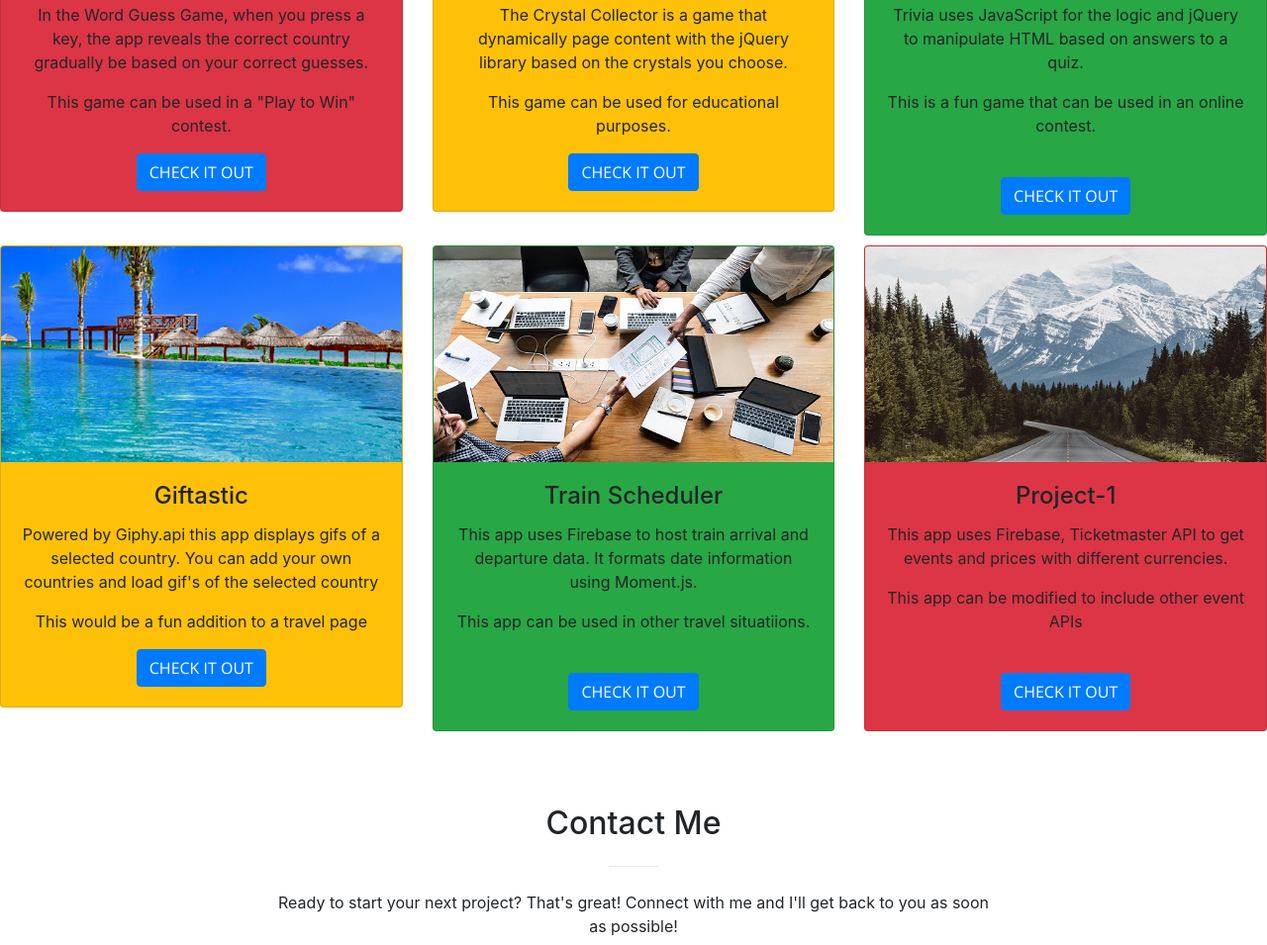
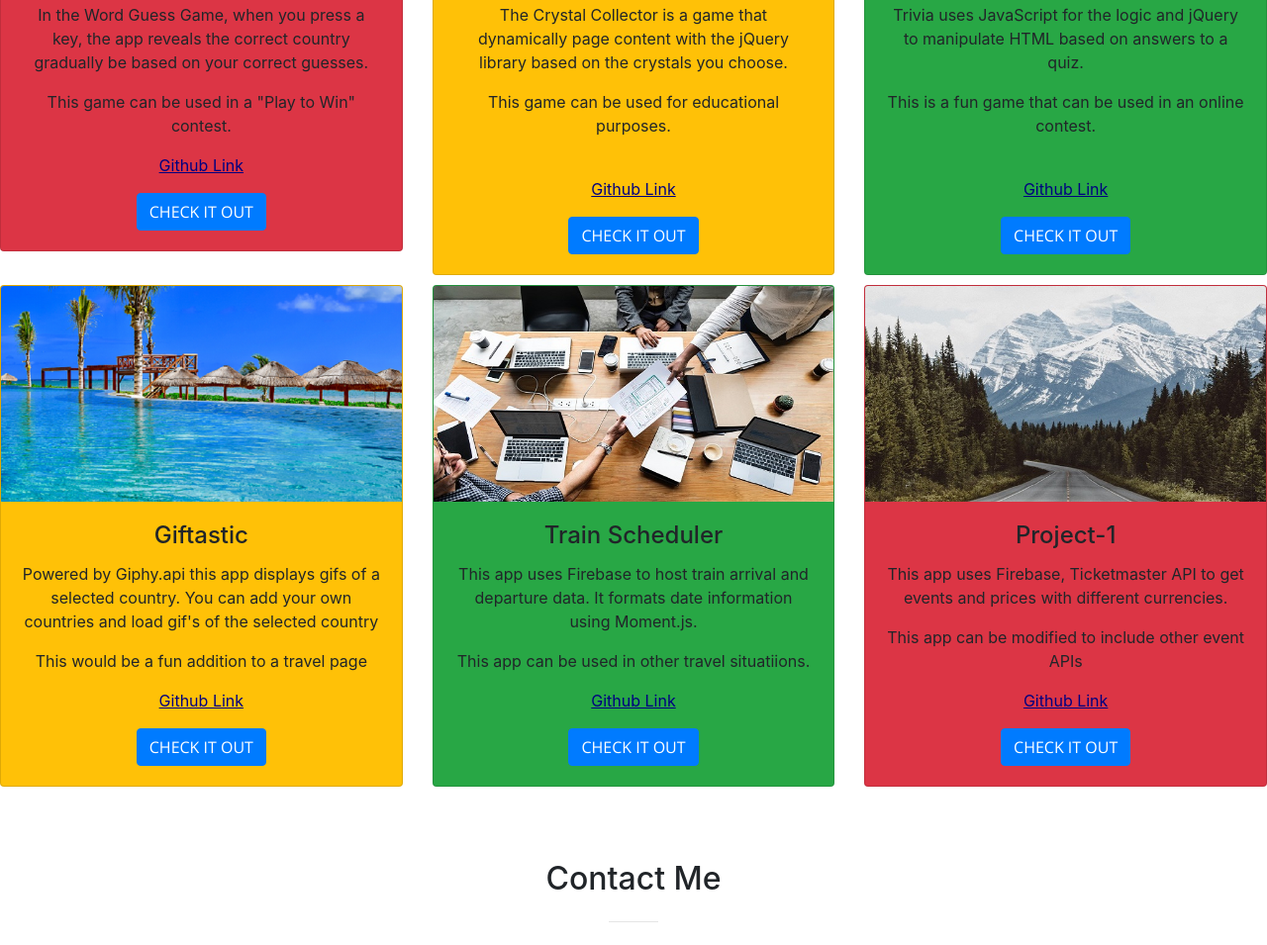
Before and after one commit to pmutunga/Bootstrap-Portfolio, a website with bundled scripts: page index.html in a window 1280 px wide. Shown: the part 1370-2325 px from the top of the page at 99% size. Built offline with nearby package versions, Linux system fonts and the light colour scheme.

Commit message:
updated readme

```diff
--- a/css/style.css
+++ b/css/style.css
@@ -19,3 +19,9 @@ body {
 #clearfix{
     clear: both;
 }
+
+.gitlink a {
+    color: navy;
+    text-decoration-line: underline;
+
+}
--- a/index.html
+++ b/index.html
@@ -85,88 +85,6 @@
       </div>
     </section>
 
- <!-- Portfolio -->
- <!-- <section class="p-0" id="portfolio">
-  <div class="container-fluid p-0">
-    <div class="row no-gutters">
-      <div class="col-lg-4 col-sm-6">
-        <a href="https://pmutunga.github.io/Word-Guess-Game">
-          <img class="img-fluid" src="img/portfolio/thumbnails/1.jpg" alt="">
-          <div class="portfolio-box-caption">
-            <div class="portfolio-box-caption-content">
-              <div class="project-name">
-                 <p><a class="work" href="https://pmutunga.github.io/Word-Guess-Game" target="blank">Hangman</a></p>
-              </div>
-            </div>
-          </div>
-        </a>
-      </div>
-      <div class="col-lg-4 col-sm-6">
-        <a href="https://pmutunga.github.io/unit-4-game/">
-          <img class="img-fluid" src="img/portfolio/thumbnails/2.jpg" alt="">
-          <div class="portfolio-box-caption">
-            <div class="portfolio-box-caption-content">
-              <div class="project-name">
-                  <p><a class="work" href="https://pmutunga.github.io/unit-4-game/" target="blank">Crystal Collector</a></p>
-              </div>
-            </div>
-          </div>
-        </a>
-      </div>
-      <div class="col-lg-4 col-sm-6">
-        <a href="https://pmutunga.github.io/TriviaGame/">
-          <img class="img-fluid" src="img/portfolio/thumbnails/3.jpg" alt="">
-          <div class="portfolio-box-caption">
-            <div class="portfolio-box-caption-content">
-
-              <div class="project-name">
-                  <p><a class="work" href="https://pmutunga.github.io/TriviaGame/" target="blank">TriviaGame</a></p>
-              </div>
-            </div>
-          </div>
-        </a>
-      </div>
-      <div class="col-lg-4 col-sm-6">
-        <a href="https://pmutunga.github.io/GifTastic/">
-          <img class="img-fluid" src="img/portfolio/thumbnails/4.jpg" alt="">
-          <div class="portfolio-box-caption">
-            <div class="portfolio-box-caption-content">
-              <div class="project-name">
-                  <p><a class="work" href="https://pmutunga.github.io/GifTastic/" target="blank"> GifTastic</a></p>
-              </div>
-            </div>
-          </div>
-        </a>
-      </div>
-      <div class="col-lg-4 col-sm-6">
-        <a class="portfolio-box" href="https://pmutunga.github.io/Trainschedule/">
-          <img class="img-fluid" src="img/portfolio/thumbnails/5.jpg" alt="">
-          <div class="portfolio-box-caption">
-            <div class="portfolio-box-caption-content">
-              <div class="project-name">
-                  <p><a class="work" href="https://pmutunga.github.io/Trainschedule/" target="blank">  Train Scheduler</a></p>
-              </div>
-            </div>
-          </div>
-        </a>
-      </div>
-      <div class="col-lg-4 col-sm-6">
-        <a class="portfolio-box" href="img/portfolio/fullsize/6.jpg">
-          <img class="img-fluid" src="img/portfolio/thumbnails/6.jpg" alt="">
-          <div class="portfolio-box-caption">
-            <div class="portfolio-box-caption-content">
-              <div class="project-name">
-                  <p><a class="work" href="https://ramonjul.github.io/Project-1/" target="blank">  Project 1</a></p>
-
-              </div>
-            </div>
-          </div>
-        </a>
-      </div>
-    </div>
-  </div>
-</section> -->
-
 <!-- Portfolio Cards -->
 
 <section> <!--Cards start-->
@@ -179,6 +97,7 @@
         <h4 class="card-title">Word Guess Game</h4>
         <p class="card-text">In the Word Guess Game, when you press a key, the app reveals the correct country gradually be  based on your correct guesses.</p>
         <p> This game can be used in a "Play to Win" contest.</p>
+        <p class="card-text gitlink"><a target="_blank" rel="noopener noreferrer" href="https://github.com/pmutunga/Word-Guess-Game">Github Link</a></p>
         <a href="https://pmutunga.github.io/Word-Guess-Game/" class="btn btn-primary">Check it out</a>
       </div>
     </div>
@@ -191,6 +110,8 @@
           <h4 class="card-title">Crystal Collector</h4>
           <p class="card-text">The Crystal Collector is a game that dynamically page content with the jQuery library based on the crystals you choose.</p>
           <p>This game can be used for educational purposes.</p>
+          <br>
+          <p class="card-text gitlink"><a target="_blank" rel="noopener noreferrer" href="https://github.com/pmutunga/unit-4-game">Github Link</a></p>
           <a href="https://pmutunga.github.io/unit-4-game/" class="btn btn-primary">Check it out</a>
       </div>
     </div>
@@ -204,6 +125,7 @@
           <p class="card-text">Trivia uses JavaScript for the logic and jQuery to manipulate HTML based on answers to a quiz.</p>
           <p>This is a fun game that can be used in an online contest.</p>
           <br>
+          <p class="card-text gitlink"><a target="_blank" rel="noopener noreferrer" href="https://github.com/pmutunga/TriviaGame">Github Link</a></p>
           <a href="https://pmutunga.github.io/TriviaGame/" class="btn btn-primary">Check it out</a>
       </div>
     </div>
@@ -216,6 +138,7 @@
           <h4 class="card-title">Giftastic</h4>
           <p class="card-text">Powered by Giphy.api this app displays gifs of a selected country. You can add your own countries and load gif's of the selected country</p>
           <p>This would be a fun addition to a travel page</p>
+          <p class="card-text gitlink"><a target="_blank" rel="noopener noreferrer" href="https://github.com/pmutunga/GifTastic">Github Link</a></p>
           <a href="https://pmutunga.github.io/GifTastic/" class="btn btn-primary">Check it out</a>
       </div>
     </div>
@@ -228,7 +151,7 @@
             <h4 class="card-title">Train Scheduler</h4>
             <p class="card-text">This app uses Firebase to host train arrival and departure data. It formats date information using Moment.js. </p>
             <p> This app can be used in other travel situatiions.</p>
-            <br>
+            <p class="card-text gitlink"><a target="_blank" rel="noopener noreferrer" href="https://github.com/pmutunga/Trainschedule">Github Link</a></p>
             <a href="https://pmutunga.github.io/Trainschedule/" class="btn btn-primary">Check it out</a>
         </div>
       </div>
@@ -241,7 +164,7 @@
               <h4 class="card-title">Project-1</h4>
               <p class="card-text">This app uses Firebase, Ticketmaster API to get events and prices with different currencies.</p>
               <p> This app can be modified to include other event APIs</p>
-              <br>
+              <p class="card-text gitlink"><a target="_blank" rel="noopener noreferrer"href="https://github.com/RamonJul/Project-1">Github Link</a></p>
               <a href="https://ramonjul.github.io/Project-1/" class="btn btn-primary">Check it out</a>
           </div>
         </div>
```
Also changed, not shown: README.md.
